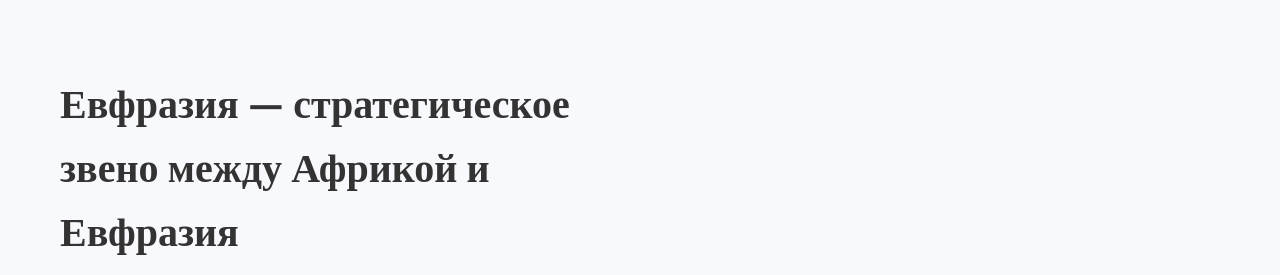
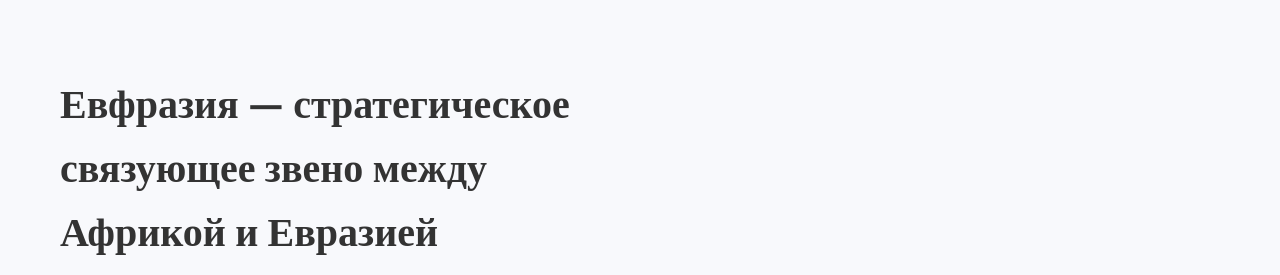
Before and after one commit to mishraxharshit/-eufrasia, a plain HTML site: page index.html in a window 1280 px wide. Shown: the part 1435-1710 px from the top of the page. Drawn offline with nearby package versions, Linux system fonts and the light colour scheme.

Commit message:
file updates

```diff
--- a/index.html
+++ b/index.html
@@ -45,8 +45,8 @@
   <!-- Hero -->
   <section id="home" class="hero">
     <div class="container hero-content">
-      <h1 data-en="Eufrasia: Eurasia - Africa Strategic Consulting" data-ru="Euphrasia: Евразии-Африки Стратегический консалтинг">
-        Евфразия-Африка Стратегический консалтинг
+      <h1 data-en="Eufrasia: Eurasia - Africa Strategic Consulting" data-ru="Евфразия: Евразии-Африки Стратегический консалтинг">
+        Евфразия: Евразии-Африки Стратегический консалтинг
       </h1>
       <p class="subtitle" data-en="Building a bridge between Eurasia and Africa: strategy, diplomacy, operational intelligence." data-ru="Строим мост между Евразией и Африкой: стратегия, дипломатия, оперативный интеллект.">
         Строим мост между Евразией и Африкой: стратегия, дипломатия, оперативный интеллект.
@@ -98,9 +98,9 @@
     <div class="about-text">
 
       <!-- Introduction -->
-      <h2 data-en="Eufrasia — Strategic Link Between Africa and Eufrasia"
-          data-ru="Евфразия — стратегическое звено между Африкой и Евфразия">
-        Уолтер Биззарри — стратегическое звено между Африкой и Евразией
+      <h2 data-en="Eufrasia — Strategic Link Between Africa and Eurasia"
+          data-ru="Евфразия — стратегическое связующее звено между Африкой и Евразией">
+          Евфразия — стратегическое связующее звено между Африкой и Евразией
       </h2>
 
       <p data-en="Africa is the natural resource heartland of the 21st century. Eufrasia is its natural partner. Between these two poles, We act as a strategic link - a conduit of interests, influence and sovereignty."
```
